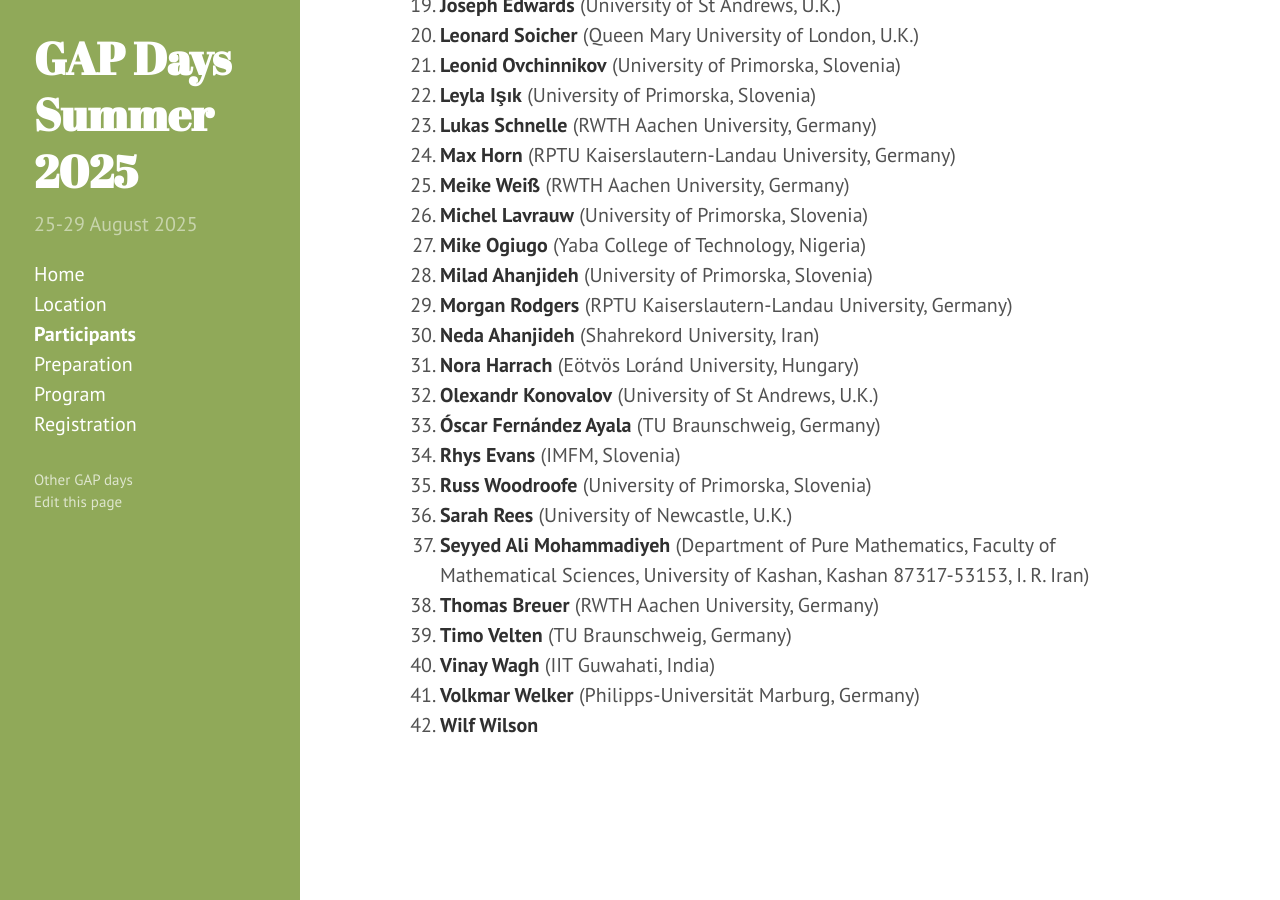
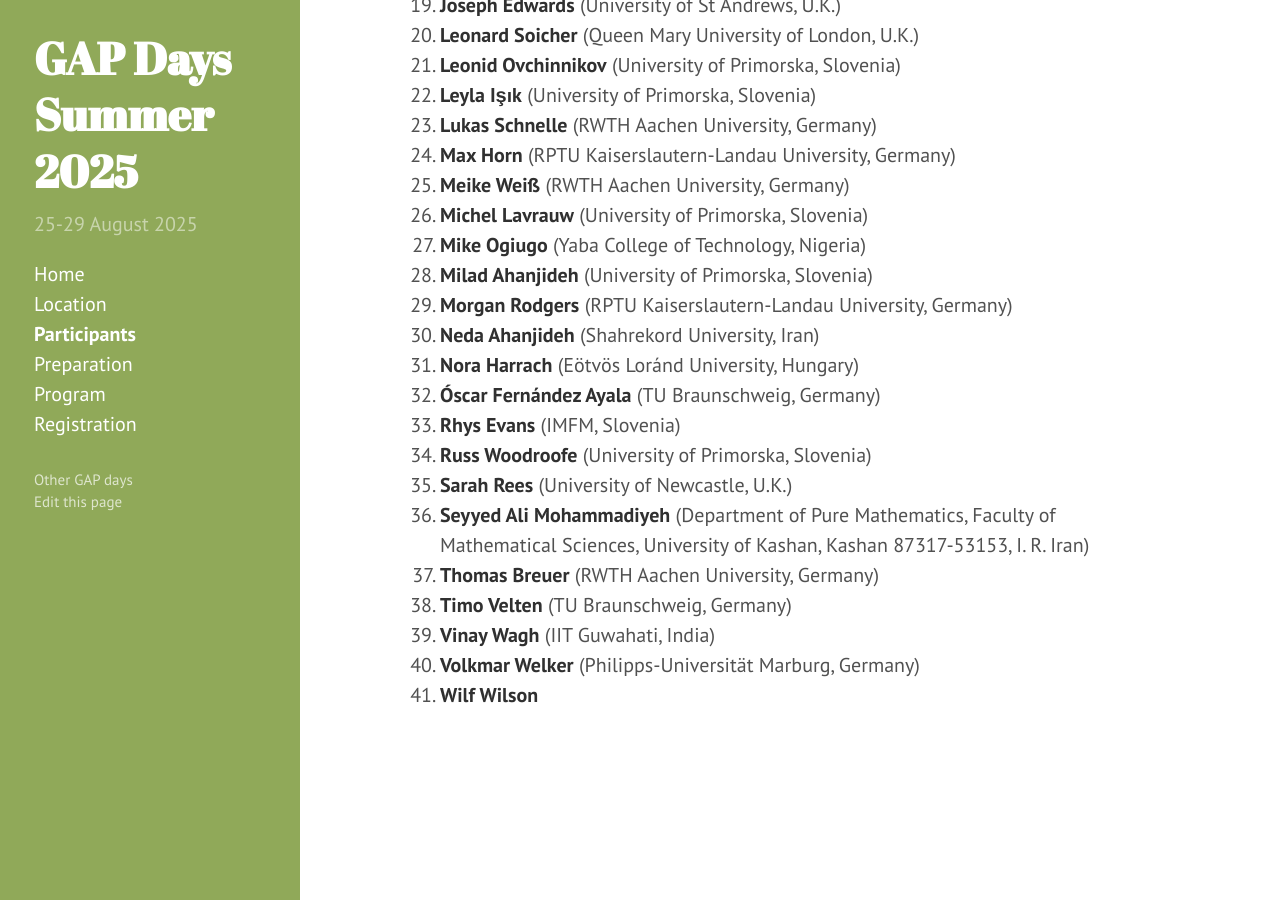
Before and after one commit to gapdays/gapdays2025-summer, a Jekyll site: the page built from participants.md, in a window 1280 px wide and 900 px high, scrolled down 690 px. Built offline with Jekyll 4.4.1, drawn with Linux system fonts in a browser that asks for light colours.

Commit message:
Remove Olexandr upon his request, he can't make it

```diff
--- a/participants.md
+++ b/participants.md
@@ -33,7 +33,6 @@ participants:
   - {name: Morgan Rodgers, affiliation: "RPTU Kaiserslautern-Landau University, Germany"}
   - {name: Neda Ahanjideh, affiliation: "Shahrekord University, Iran"}
   - {name: Nora Harrach, affiliation: "Eötvös Loránd University, Hungary"}
-  - {name: Olexandr Konovalov, affiliation: "University of St Andrews, U.K."}
   - {name: Óscar Fernández Ayala, affiliation: "TU Braunschweig, Germany"}
   - {name: Rhys Evans, affiliation: "IMFM, Slovenia"}
   - {name: Russ Woodroofe, affiliation: "University of Primorska, Slovenia"}
```
